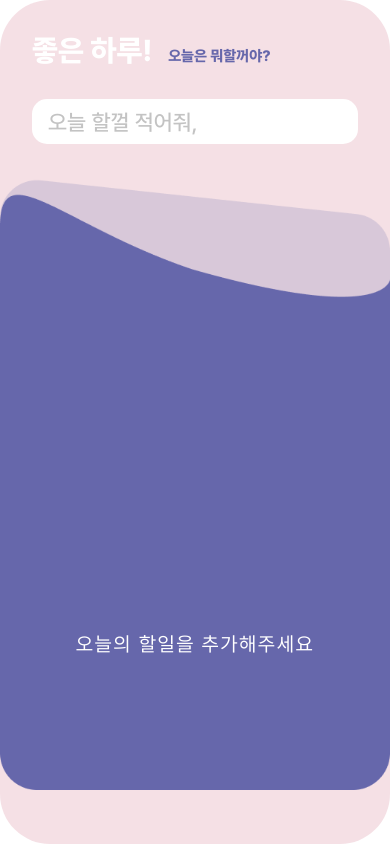
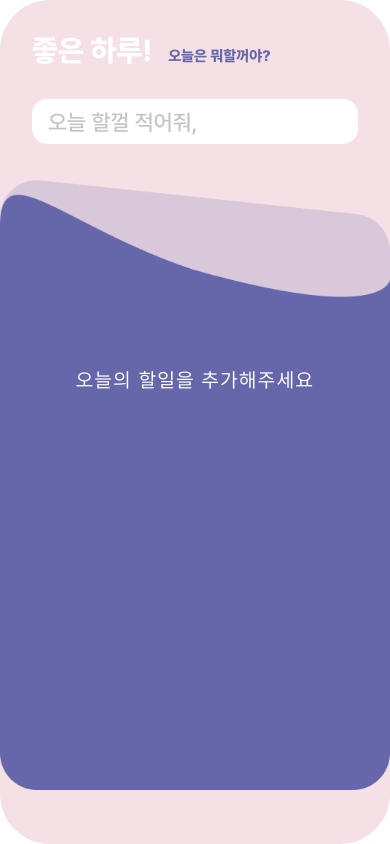
Before and after one commit to sosoyoun/miniTodoList, a React (Vite) app: page / in a window 390 px wide. Built offline with nearby package versions, Linux system fonts and the light colour scheme.

Commit message:
[ STYLE ] span 기능추가전의 임시 css 작업

```diff
--- a/src/assets/App.css
+++ b/src/assets/App.css
@@ -49,7 +49,7 @@ body { width: 100vw; font-family: 'Pretendard-Regular'; overflow-x: hidden; over
 .todoLayout .todoList::-webkit-scrollbar { width: 8px }
 .todoLayout .todoList::-webkit-scrollbar-thumb { background-color: #D8C9D9; border-radius: 10px }
 .todoLayout .todoList > * { font-size: 22px; color: white }
-.todoLayout .todoList > span { display: block; text-align: center; padding-top: 8rem; letter-spacing: 1.5px; cursor: default }
+.todoLayout .todoList > span { display: block; text-align: center; letter-spacing: 1.5px; cursor: default }
 .todoLayout .todoList li { position: relative; display: flex; justify-content: space-between; width: 100%; min-height: 2.5rem; padding: 1.5rem 0 }
 .todoLayout .todoList li::after { content: ''; position: absolute; bottom: 0; left: 0.8rem; width: 97%; border-bottom: 1px solid white }
 .todoLayout .todoList li:last-child::after { border-style: none }
@@ -72,7 +72,7 @@ body { width: 100vw; font-family: 'Pretendard-Regular'; overflow-x: hidden; over
   .todoLayout .todoList { height: 36rem; padding: 0 1rem }
   .todoLayout .todoList::-webkit-scrollbar { width: 0 }
   .todoLayout .todoList > * { font-size: 17px }
-  .todoLayout .todoList > span { font-size: 20px; margin-top: 10rem }
+  .todoLayout .todoList > span { font-size: 20px; margin-top: 1.5rem }
   .todoLayout .todoList li { min-height: 2rem; padding: 1.2rem 0 }
   .todoLayout .todoList li::after { left: 2rem; width: 88%; border-bottom: 2px dashed rgba(255, 255, 255, 0.3) }
   .todoLayout .todoList li label { padding: 0 1.2rem; }
```
